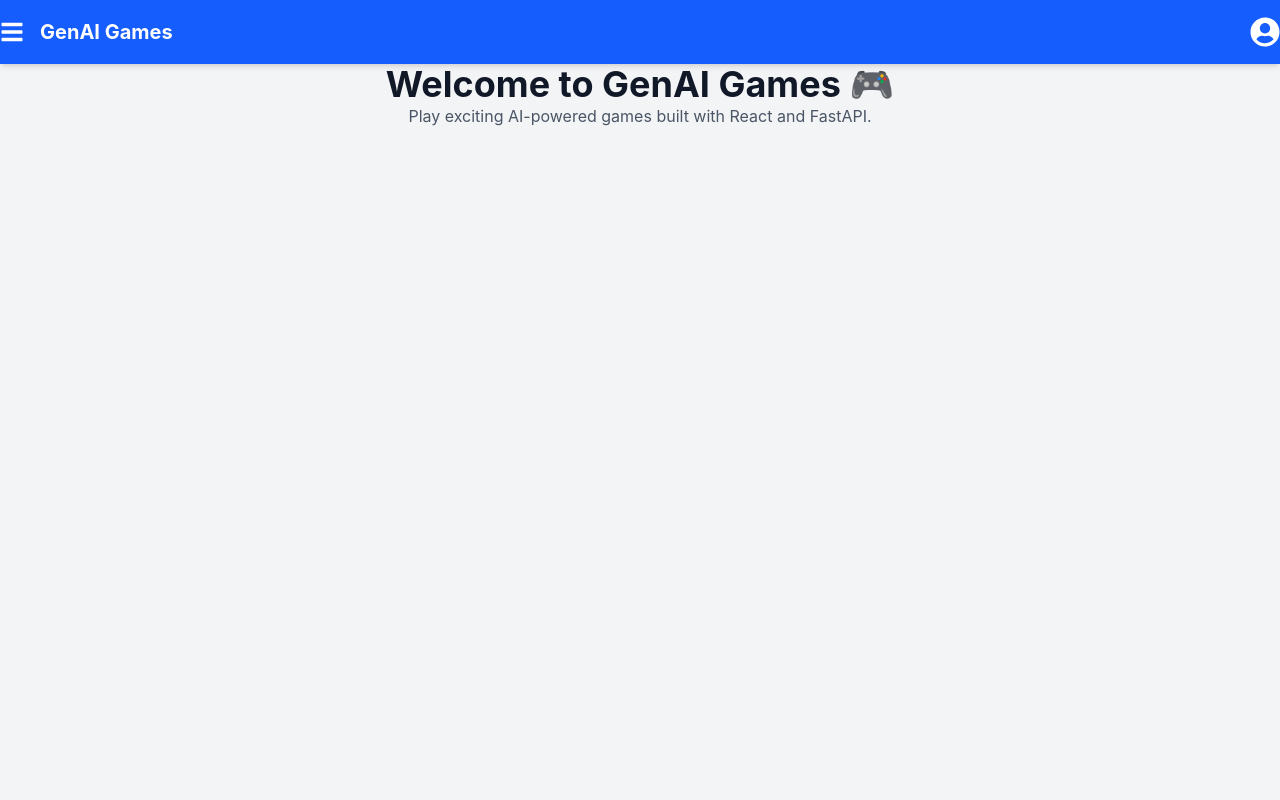
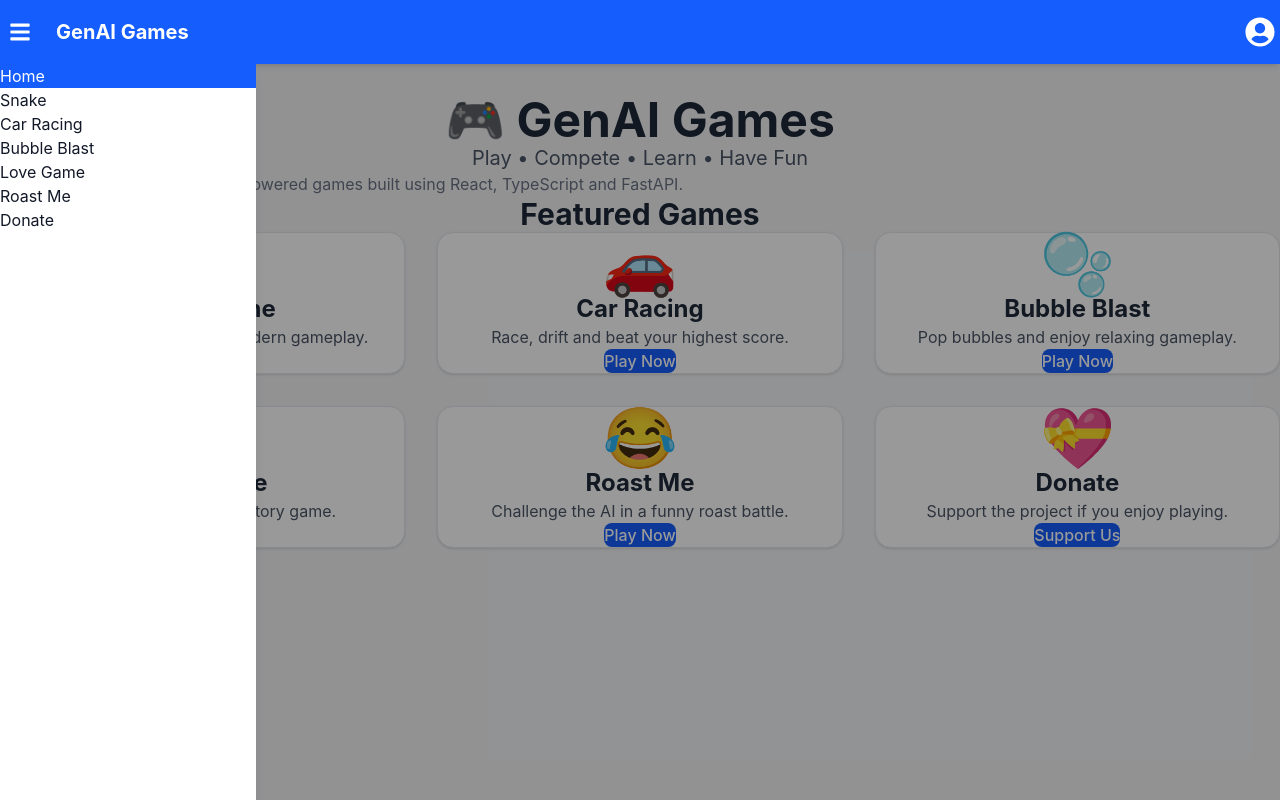
Before and after one commit to Satyakammaurya123/GenAI-Games, a React (Vite) app in the folder frontend/: page / in a window 1280 px wide. Both pictures are taken after a click on the button 12 px from the left and 32 px from the top of the page. Built offline with nearby package versions, Linux system fonts and the light colour scheme.

Commit message:
did some changes on navigation

```diff
--- /dev/null
+++ b/frontend/src/components/game/GameCard.tsx
@@ -0,0 +1,46 @@
+import { Link } from "react-router-dom";
+
+type GameCardProps = {
+  title: string;
+  description: string;
+  emoji: string;
+  path: string;
+  buttonText?: string;
+};
+
+const GameCard = ({
+  title,
+  description,
+  emoji,
+  path,
+  buttonText = "Play Now",
+}: GameCardProps) => {
+  return (
+    <div className="group rounded-2xl border border-gray-200 bg-white p-6 shadow-sm transition-all duration-300 hover:-translate-y-2 hover:shadow-xl">
+
+      <div className="mb-5 text-center text-6xl transition-transform duration-300 group-hover:scale-110">
+        {emoji}
+      </div>
+
+      <h2 className="text-center text-2xl font-bold text-gray-800">
+        {title}
+      </h2>
+
+      <p className="mt-4 text-center text-gray-600">
+        {description}
+      </p>
+
+      <div className="mt-8 flex justify-center">
+        <Link
+          to={path}
+          className="rounded-lg bg-blue-600 px-6 py-2 font-medium text-white transition-colors hover:bg-blue-700"
+        >
+          {buttonText}
+        </Link>
+      </div>
+
+    </div>
+  );
+};
+
+export default GameCard;
--- /dev/null
+++ b/frontend/src/constants/navigation.ts
@@ -0,0 +1,30 @@
+export const navigationItems = [
+  {
+    name: "Home",
+    path: "/",
+  },
+  {
+    name: "Snake",
+    path: "/snake",
+  },
+  {
+    name: "Car Racing",
+    path: "/car-racing",
+  },
+  {
+    name: "Bubble Blast",
+    path: "/bubble-blast",
+  },
+  {
+    name: "Love Game",
+    path: "/love-game",
+  },
+  {
+    name: "Roast Me",
+    path: "/roast-me",
+  },
+  {
+    name: "Donate",
+    path: "/donate",
+  },
+];
--- a/frontend/src/layouts/Header.tsx
+++ b/frontend/src/layouts/Header.tsx
@@ -1,12 +1,20 @@
 import { FaBars, FaUserCircle } from "react-icons/fa";
 
-const Header = () => {
+type HeaderProps = {
+  onMenuClick: () => void;
+};
+
+const Header = ({ onMenuClick }: HeaderProps) => {
   return (
-    <header className="bg-blue-600 text-white shadow-md">
-      <div className="mx-auto flex h-16 items-center justify-between px-6">
+    <header className="fixed top-0 left-0 right-0 z-50 bg-blue-600 text-white shadow-md">
+      <div className="flex h-16 items-center justify-between px-6 md:px-8 lg:px-10">
+        {/* Left */}
         <div className="flex items-center gap-4">
-          <button className="text-2xl">
-            <FaBars />
+          <button
+            onClick={onMenuClick}
+            className="flex h-10 w-10 items-center justify-center rounded-md transition-colors hover:bg-blue-700"
+          >
+            <FaBars size={22} />
           </button>
 
           <h1 className="text-xl font-bold">
@@ -14,8 +22,9 @@ const Header = () => {
           </h1>
         </div>
 
-        <button className="text-3xl">
-          <FaUserCircle />
+        {/* Right */}
+        <button className="flex h-10 w-10 items-center justify-center rounded-full transition-colors hover:bg-blue-700">
+          <FaUserCircle size={30} />
         </button>
       </div>
     </header>
--- a/frontend/src/layouts/MainLayout.tsx
+++ b/frontend/src/layouts/MainLayout.tsx
@@ -1,12 +1,34 @@
+import { useState } from "react";
 import { Outlet } from "react-router-dom";
+
 import Header from "./Header";
+import Sidebar from "./Sidebar";
 
 const MainLayout = () => {
+  const [isSidebarOpen, setIsSidebarOpen] = useState(false);
+
+  const toggleSidebar = () => {
+    setIsSidebarOpen((prev) => !prev);
+  };
+
+  const closeSidebar = () => {
+    setIsSidebarOpen(false);
+  };
+
   return (
     <div className="min-h-screen bg-gray-100">
-      <Header />
+      <Header onMenuClick={toggleSidebar} />
 
-      <main className="p-6">
+      <Sidebar
+        isOpen={isSidebarOpen}
+        onClose={closeSidebar}
+      />
+
+      {/* 64px header + 32px spacing */}
+      <main
+        className="min-h-screen bg-gray-100 px-6 py-8"
+        style={{ paddingTop: "calc(64px + 2rem)" }}
+        >
         <Outlet />
       </main>
     </div>
--- a/frontend/src/layouts/Sidebar.tsx
+++ b/frontend/src/layouts/Sidebar.tsx
@@ -0,0 +1,65 @@
+import { NavLink } from "react-router-dom";
+import { navigationItems } from "../constants/navigation";
+
+type SidebarProps = {
+  isOpen: boolean;
+  onClose: () => void;
+};
+
+const Sidebar = ({ isOpen, onClose }: SidebarProps) => {
+  return (
+    <>
+      {/* Mobile Overlay */}
+      {isOpen && (
+        <div
+          className="fixed inset-0 z-40 bg-black/40"
+          onClick={onClose}
+        />
+      )}
+
+      {/* Sidebar */}
+      <aside
+        className={`
+          fixed top-16 left-0 z-50
+          h-[calc(100vh-64px)]
+          w-64
+          bg-white
+          shadow-lg
+          transition-transform
+          duration-300
+
+          ${
+            isOpen
+              ? "translate-x-0"
+              : "-translate-x-full"
+          }
+
+
+        `}
+      >
+        <nav className="flex flex-col py-4">
+
+          {navigationItems.map((item) => (
+            <NavLink
+              key={item.path}
+              to={item.path}
+              onClick={onClose}
+              className={({ isActive }) =>
+                `px-6 py-3 transition-colors ${
+                  isActive
+                    ? "bg-blue-600 text-white"
+                    : "hover:bg-gray-100"
+                }`
+              }
+            >
+              {item.name}
+            </NavLink>
+          ))}
+
+        </nav>
+      </aside>
+    </>
+  );
+};
+
+export default Sidebar;
--- a/frontend/src/pages/Home/Home.tsx
+++ b/frontend/src/pages/Home/Home.tsx
@@ -1,13 +1,80 @@
+import GameCard from "../../components/game/GameCard";
+
 const Home = () => {
   return (
-    <div className="text-center">
-      <h2 className="mb-4 text-4xl font-bold">
-        Welcome to GenAI Games 🎮
-      </h2>
+    <div className="mx-auto w-full max-w-7xl px-6">
 
-      <p className="text-gray-600">
-        Play exciting AI-powered games built with React and FastAPI.
-      </p>
+      {/* Hero Section */}
+      <section className="mb-14 text-center">
+        <h1 className="text-5xl font-bold text-gray-800">
+          🎮 GenAI Games
+        </h1>
+
+        <p className="mt-5 text-xl text-gray-600">
+          Play • Compete • Learn • Have Fun
+        </p>
+
+        <p className="mx-auto mt-3 max-w-3xl text-gray-500">
+          Discover exciting AI-powered games built using React,
+          TypeScript and FastAPI.
+        </p>
+      </section>
+
+      {/* Section Heading */}
+      <section className="mb-8">
+        <h2 className="text-center text-3xl font-bold text-gray-800">
+          Featured Games
+        </h2>
+      </section>
+
+      {/* Cards */}
+      <section className="grid justify-center gap-8 sm:grid-cols-2 xl:grid-cols-3">
+
+        <GameCard
+          title="Snake Game"
+          emoji="🐍"
+          description="Classic snake game with modern gameplay."
+          path="/snake"
+        />
+
+        <GameCard
+          title="Car Racing"
+          emoji="🚗"
+          description="Race, drift and beat your highest score."
+          path="/car-racing"
+        />
+
+        <GameCard
+          title="Bubble Blast"
+          emoji="🫧"
+          description="Pop bubbles and enjoy relaxing gameplay."
+          path="/bubble-blast"
+        />
+
+        <GameCard
+          title="Love Game"
+          emoji="❤️"
+          description="Interactive AI-powered story game."
+          path="/love-game"
+        />
+
+        <GameCard
+          title="Roast Me"
+          emoji="😂"
+          description="Challenge the AI in a funny roast battle."
+          path="/roast-me"
+        />
+
+        <GameCard
+          title="Donate"
+          emoji="💝"
+          description="Support the project if you enjoy playing."
+          path="/donate"
+          buttonText="Support Us"
+        />
+
+      </section>
+
     </div>
   );
 };
```
Also changed, not shown: frontend/package.json (+20 -20 lines), 1 other file (tests, documents, lock files or other folders).
